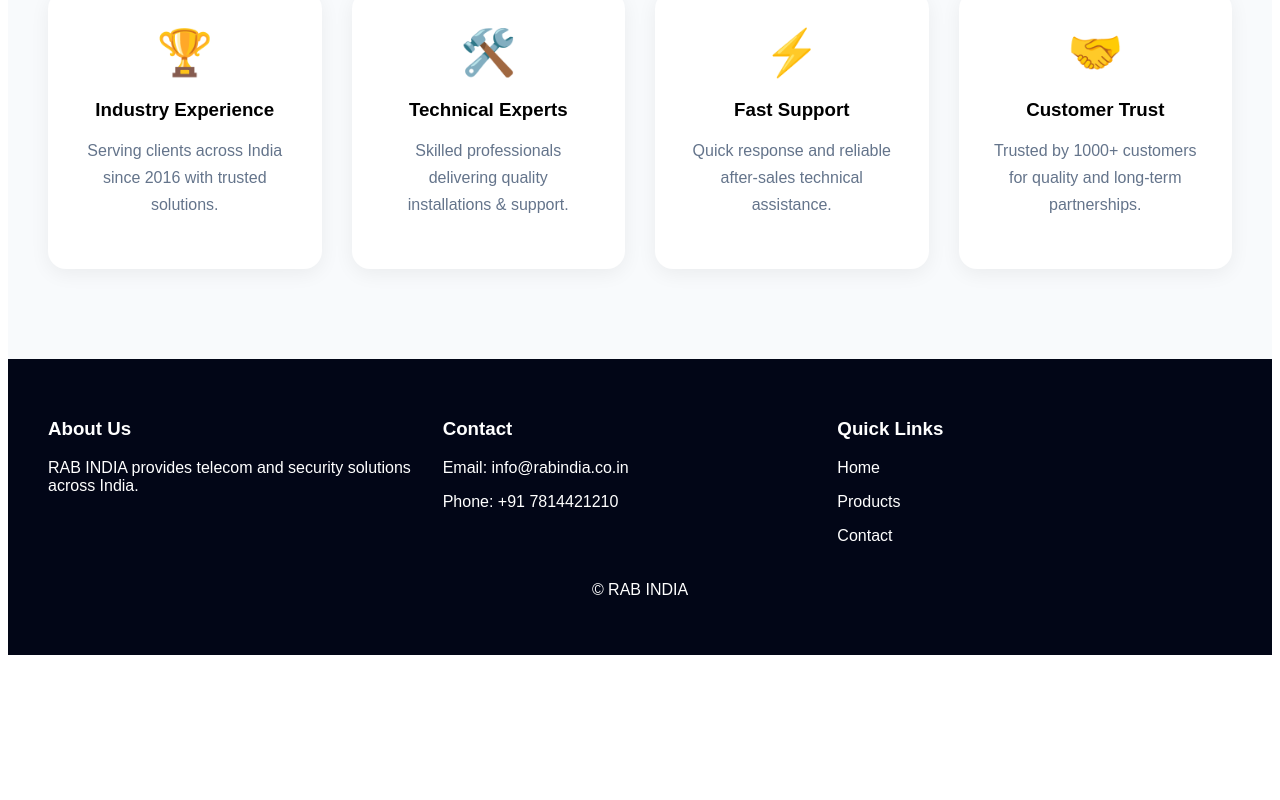
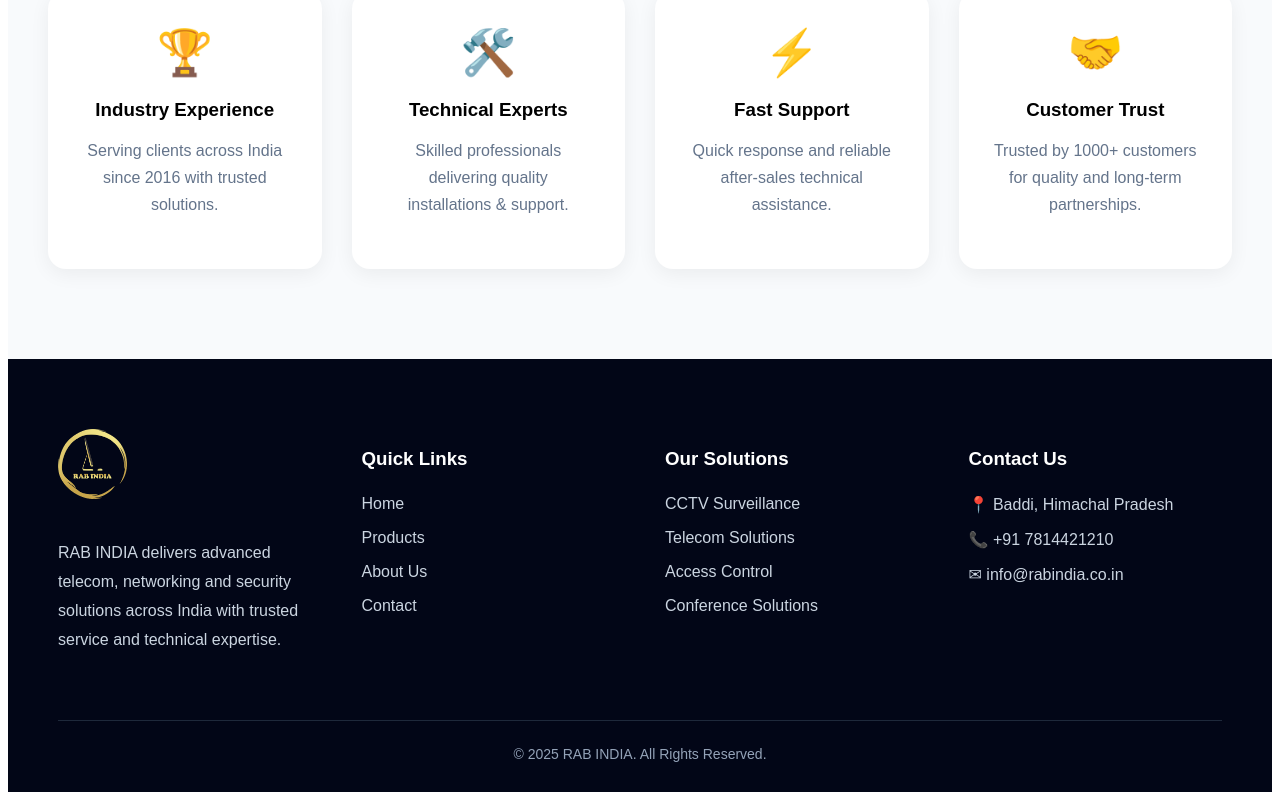
Before and after one commit to inforabindia-ship-it/rab-india-, a React (Vite) app: page / in a window 1280 px wide. Shown: the part 2777-3577 px from the top of the page. Before the commit the page ends 3440 px from the top, so only its background shows below. Built offline with nearby package versions, Linux system fonts and the light colour scheme.

Commit message:
Update App.jsx

```diff
--- a/src/App.jsx
+++ b/src/App.jsx
@@ -670,32 +670,133 @@
 </section>
 
       {/* FOOTER */}
-      <footer style={{ background: "#020617", color: "white", padding: "40px" }}>
-        <div style={{ display: "grid", gridTemplateColumns: "repeat(auto-fit,minmax(200px,1fr))" }}>
+<footer
+  style={{
+    background: "#020617",
+    color: "white",
+    padding: "70px 50px 30px"
+  }}
+>
 
+  <div
+    style={{
+      display: "grid",
+      gridTemplateColumns: "repeat(auto-fit,minmax(250px,1fr))",
+      gap: "50px",
+      marginBottom: "50px"
+    }}
+  >
+
+    {/* COMPANY */}
     <div>
-            <h3>About Us</h3>
-            <p>RAB INDIA provides telecom and security solutions across India.</p>
+
+      <img
+        src={logo}
+        alt="RAB INDIA"
+        style={{
+          height: "70px",
+          marginBottom: "20px"
+        }}
+      />
+
+      <p
+        style={{
+          color: "#cbd5e1",
+          lineHeight: "1.8"
+        }}
+      >
+        RAB INDIA delivers advanced telecom, networking and security
+        solutions across India with trusted service and technical expertise.
+      </p>
+
     </div>
 
+    {/* QUICK LINKS */}
     <div>
-            <h3>Contact</h3>
-            <p>Email: info@rabindia.co.in</p>
-            <p>Phone: +91 7814421210</p>
+
+      <h3 style={{ marginBottom: "25px" }}>
+        Quick Links
+      </h3>
+
+      <p style={{ color: "#cbd5e1", marginBottom: "12px", cursor: "pointer" }}>
+        Home
+      </p>
+
+      <p style={{ color: "#cbd5e1", marginBottom: "12px", cursor: "pointer" }}>
+        Products
+      </p>
+
+      <p style={{ color: "#cbd5e1", marginBottom: "12px", cursor: "pointer" }}>
+        About Us
+      </p>
+
+      <p style={{ color: "#cbd5e1", marginBottom: "12px", cursor: "pointer" }}>
+        Contact
+      </p>
+
     </div>
 
+    {/* PRODUCTS */}
     <div>
-            <h3>Quick Links</h3>
-            <p>Home</p>
-            <p>Products</p>
-            <p>Contact</p>
+
+      <h3 style={{ marginBottom: "25px" }}>
+        Our Solutions
+      </h3>
+
+      <p style={{ color: "#cbd5e1", marginBottom: "12px" }}>
+        CCTV Surveillance
+      </p>
+
+      <p style={{ color: "#cbd5e1", marginBottom: "12px" }}>
+        Telecom Solutions
+      </p>
+
+      <p style={{ color: "#cbd5e1", marginBottom: "12px" }}>
+        Access Control
+      </p>
+
+      <p style={{ color: "#cbd5e1", marginBottom: "12px" }}>
+        Conference Solutions
+      </p>
+
+    </div>
+
+    {/* CONTACT */}
+    <div>
+
+      <h3 style={{ marginBottom: "25px" }}>
+        Contact Us
+      </h3>
+
+      <p style={{ color: "#cbd5e1", marginBottom: "15px" }}>
+        📍 Baddi, Himachal Pradesh
+      </p>
+
+      <p style={{ color: "#cbd5e1", marginBottom: "15px" }}>
+        📞 +91 7814421210
+      </p>
+
+      <p style={{ color: "#cbd5e1", marginBottom: "15px" }}>
+        ✉ info@rabindia.co.in
+      </p>
+
     </div>
 
   </div>
 
-        <p style={{ textAlign: "center", marginTop: "20px" }}>
-          © RAB INDIA
-        </p>
+  {/* BOTTOM */}
+  <div
+    style={{
+      borderTop: "1px solid #1e293b",
+      paddingTop: "25px",
+      textAlign: "center",
+      color: "#94a3b8",
+      fontSize: "14px"
+    }}
+  >
+    © 2025 RAB INDIA. All Rights Reserved.
+  </div>
+
       </footer>
 
       <style>
```
Lines whose indentation alone changed are shown as unchanged.
